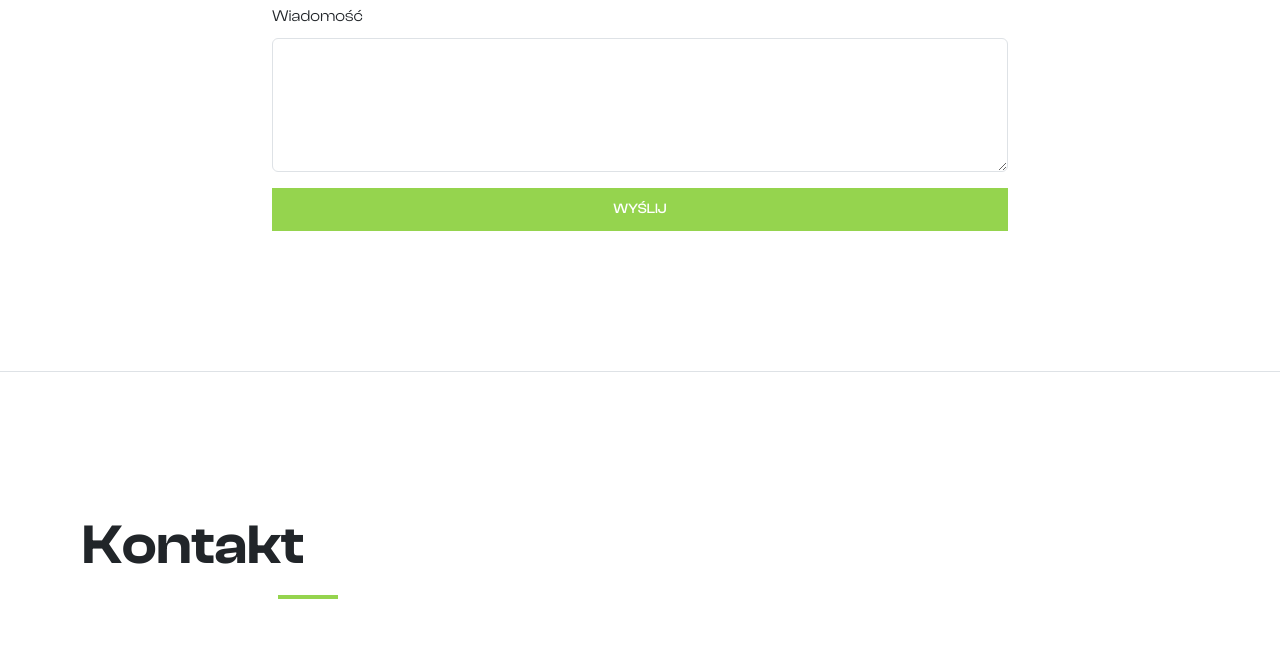
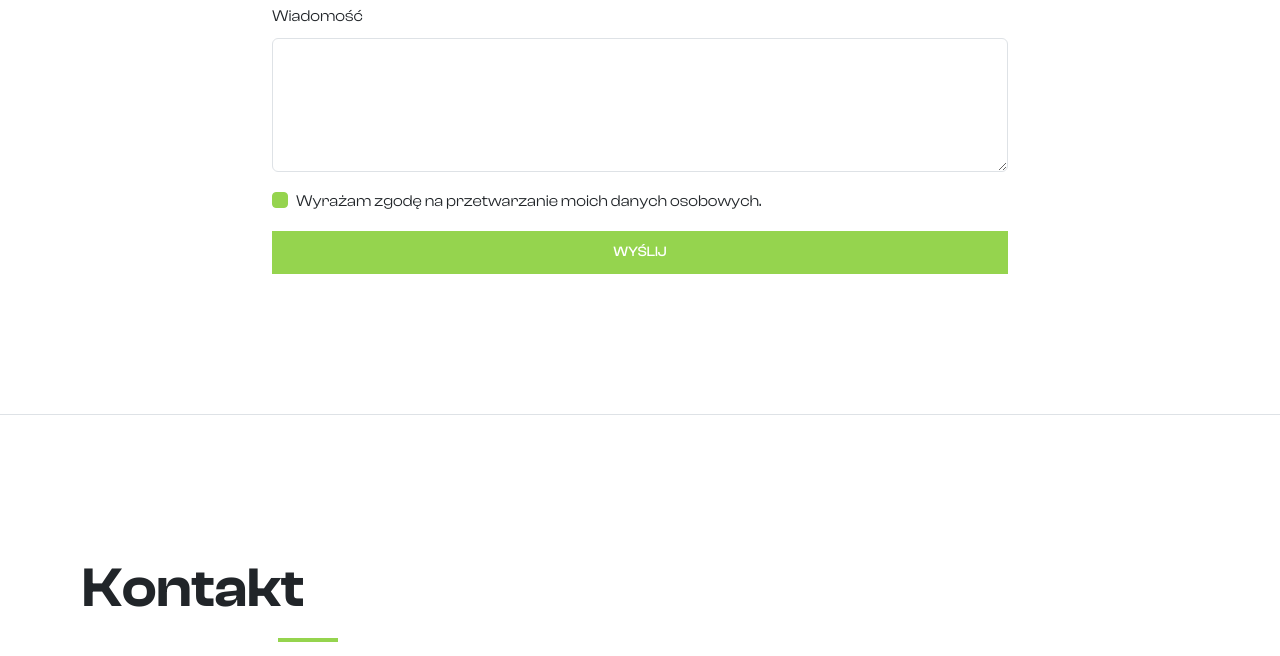
Before and after one commit to jMarczak44/projektWWW, a plain HTML site: page formularz teraz ma spinera.html in a window 1280 px wide. Shown: the part 5579-6235 px from the top of the page. Drawn offline with nearby package versions, Linux system fonts and the light colour scheme; some packages are replaced by stand-ins of ours; a script that the page names is missing.

Commit message:
checbox wrocil

```diff
--- a/formularz teraz ma spinera.html
+++ b/formularz teraz ma spinera.html
@@ -367,6 +367,11 @@
                         <textarea class="form-control" id="message" rows="5" required></textarea>
                         <div class="invalid-feedback">Proszę wpisać treść wiadomości.</div>
                     </div>
+                    <div class="mb-3 form-check">
+                        <input type="checkbox" class="form-check-input" id="dataProcessing" required>
+                        <label class="form-check-label" for="dataProcessing">Wyrażam zgodę na przetwarzanie moich danych osobowych.</label>
+                        <div class="invalid-feedback">Musisz wyrazić zgodę na przetwarzanie danych przed wysłaniem formularza.</div>
+                    </div>
                     <div class="d-grid">
                         <button class="btn btn-brand" type="submit">Wyślij</button>
                     </div>
@@ -383,7 +388,6 @@
         </div>
     </div>
 </section>
-
     <!-- Kontakt -->
     <section id="contact" class="bg-white text-dark section-padding border-top">
         <div class="container">
```
Lines whose indentation alone changed are shown as unchanged.
